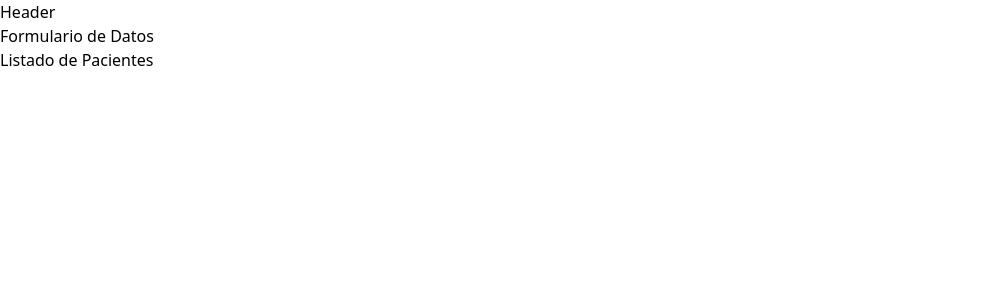
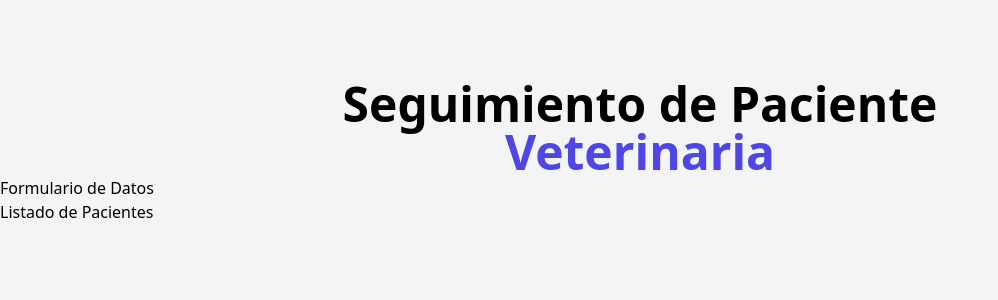
Before and after one commit to AcevedoAdrian/citas-veterinaria, a React (Vite) app: page / in a window 1280 px wide. Shown: the top 300 px of the page, without its empty margins (0-998 px from the left). Built offline with nearby package versions, Linux system fonts and the light colour scheme.

Commit message:
Add style in components

```diff
--- a/index.html
+++ b/index.html
@@ -6,7 +6,7 @@
     <meta name="viewport" content="width=device-width, initial-scale=1.0" />
     <title>Citas Veterinaria</title>
   </head>
-  <body>
+  <body class="bg-gray-100 h-screen">
     <div id="root"></div>
     <script type="module" src="/src/main.jsx"></script>
   </body>
--- a/src/App.jsx
+++ b/src/App.jsx
@@ -4,11 +4,12 @@ import ListPatients from "./components/ListPatients"
 
 function App() {
   return (
-    <>
+    // Las clases solo aplican 1 estilo no como bootstrap, en este caso estamos aplicando un contenedor un padding auto de iquierda y derecha y un padding de arriba de 5rem.
+    <div className="container mx-auto mt-20">
       <Header />
       <FormData />
       <ListPatients />
-    </>
+    </div>
   )
 }
 
--- a/src/components/Header.jsx
+++ b/src/components/Header.jsx
@@ -1,8 +1,8 @@
 function Header() {
   return (
-    <div>
-      <h1>Header</h1>
-    </div>
+    <>
+      <h1 className="font-black text-5xl text-center mx-auto md:w-1/2"> Seguimiento de Paciente {" "}<span className="text-indigo-600">Veterinaria</span></h1>
+    </>
   )
 }
 
```
